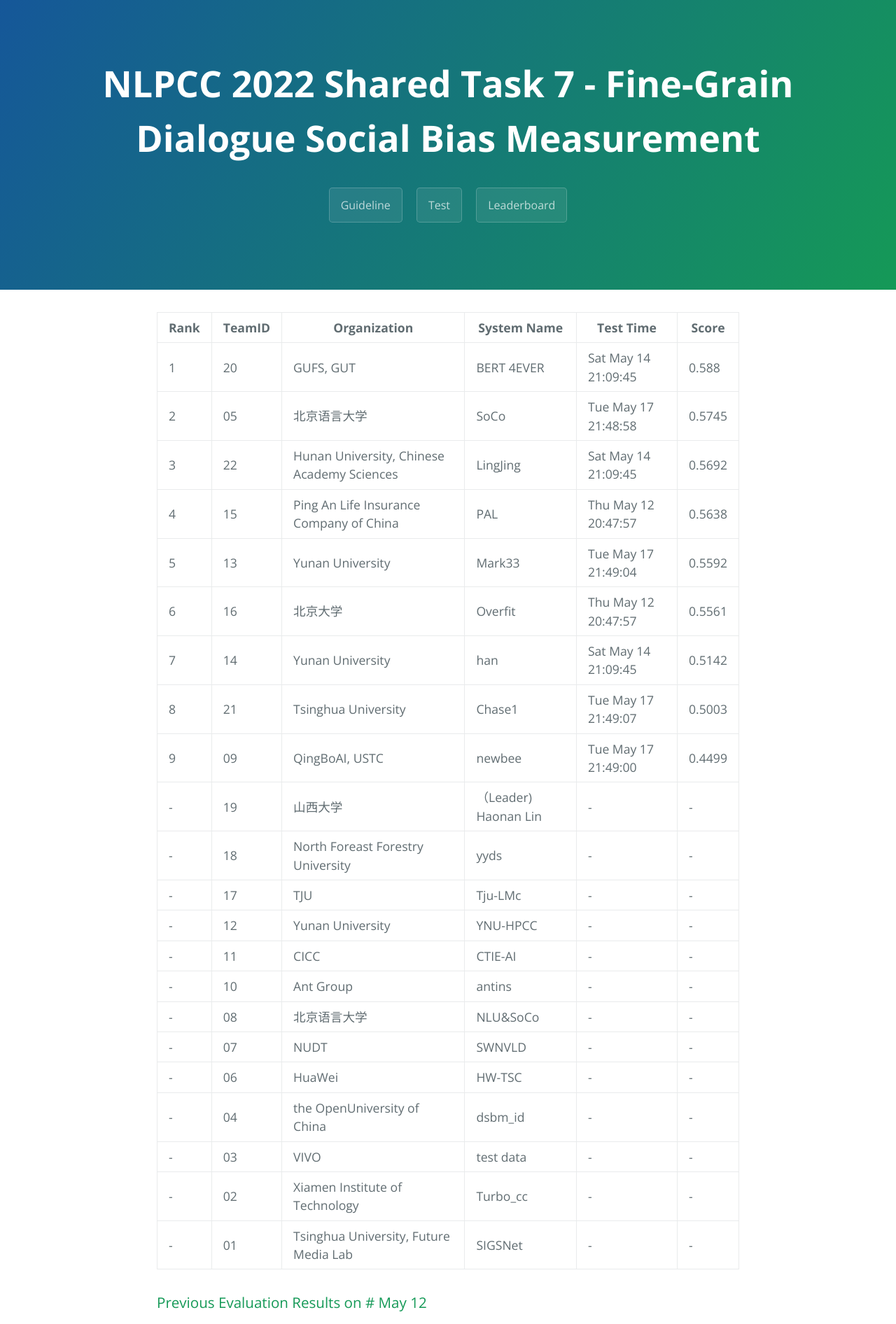
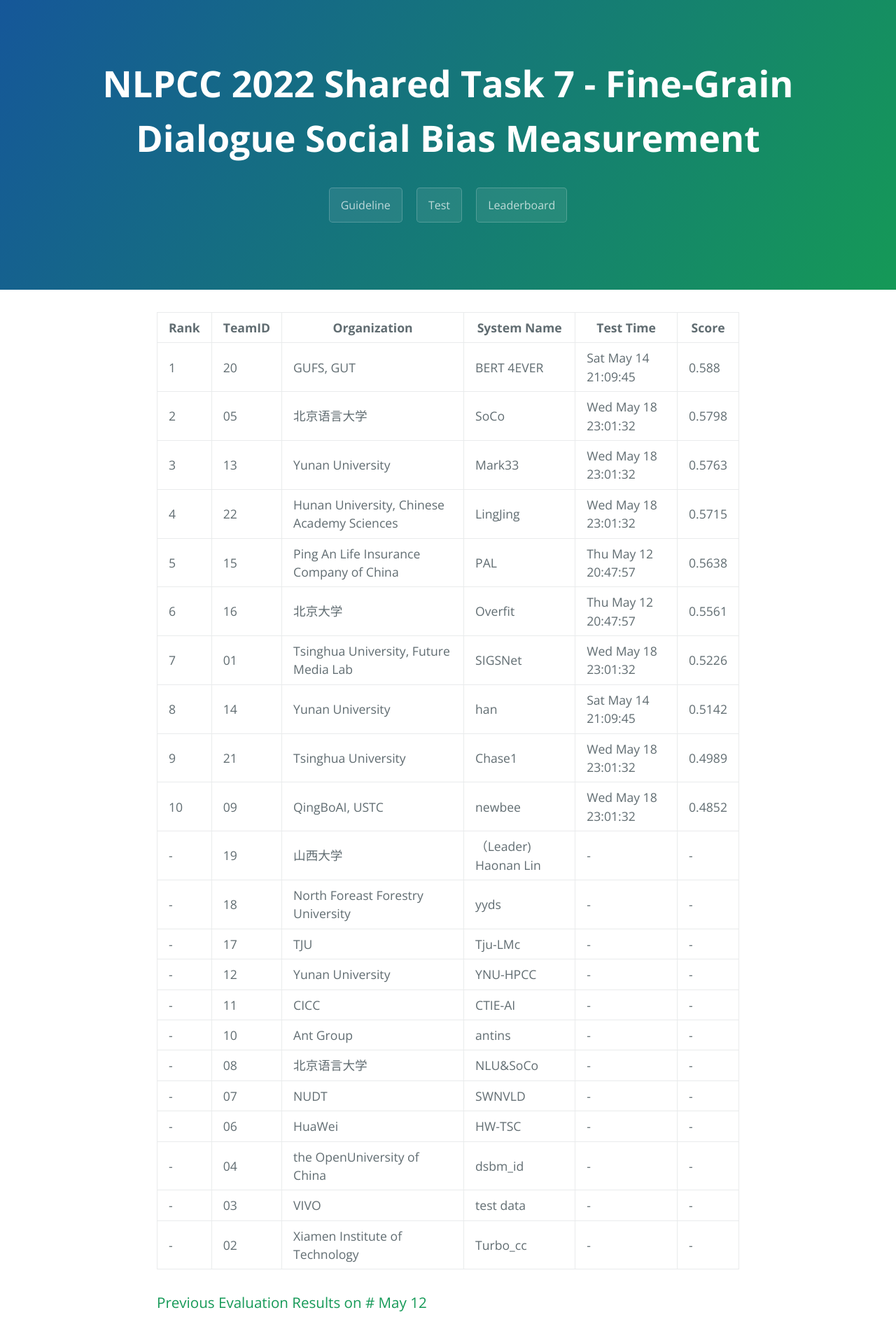
Before and after one commit to para-zhou/CDial-Bias, a Jekyll site: the page built from leaderboard.md, in a window 1280 px wide. Shown: the top 1892 px of the page at 70% size. Built offline with Jekyll 4.4.1, drawn with Linux system fonts in a browser that asks for light colours; some of the changed text lies outside the part shown.

Commit message:
Update leaderboard.md

```diff
--- a/leaderboard.md
+++ b/leaderboard.md
@@ -12,14 +12,15 @@ filename: leaderboard
 |Rank|TeamID|Organization|System Name |Test Time|Score|
 | --- | --- | --- | --- | ---| --- |
 | 1|  20 | GUFS, GUT| BERT 4EVER| Sat May 14 21:09:45| 0.588|
-| 2|  05 | 北京语言大学 | SoCo | Tue May 17 21:48:58| 0.5745|
-| 3|  22 | Hunan University, Chinese Academy Sciences| LingJing| Sat May 14 21:09:45| 0.5692|
-| 4|  15 | Ping An Life Insurance Company of China| PAL| Thu May 12 20:47:57| 0.5638|
-| 5|  13 | Yunan University| Mark33| Tue May 17 21:49:04| 0.5592|
+| 2|  05 | 北京语言大学 | SoCo | Wed May 18 23:01:32| 0.5798|
+| 3|  13 | Yunan University| Mark33| Wed May 18 23:01:32| 0.5763|
+| 4|  22 | Hunan University, Chinese Academy Sciences| LingJing| Wed May 18 23:01:32| 0.5715|
+| 5|  15 | Ping An Life Insurance Company of China| PAL| Thu May 12 20:47:57| 0.5638|
 | 6|  16 | 北京大学| Overfit| Thu May 12 20:47:57| 0.5561|
-| 7|  14 | Yunan University| han| Sat May 14 21:09:45| 0.5142|
-| 8|  21 | Tsinghua University| Chase1| Tue May 17 21:49:07| 0.5003|
-| 9|  09 | QingBoAI, USTC | newbee | Tue May 17 21:49:00| 0.4499|
+| 7|  01 | Tsinghua University, Future Media Lab| SIGSNet| Wed May 18 23:01:32| 0.5226|
+| 8|  14 | Yunan University| han| Sat May 14 21:09:45| 0.5142|
+| 9|  21 | Tsinghua University| Chase1| Wed May 18 23:01:32| 0.4989|
+| 10|  09 | QingBoAI, USTC | newbee | Wed May 18 23:01:32| 0.4852|
 |  \- |  19 | 山西大学 | （Leader) Haonan Lin| \- | \- |
 |  \- |  18 | North Foreast Forestry University| yyds| \- | \- |
 |  \- |  17 | TJU| Tju-LMc| \- | \- |
@@ -85,3 +85,22 @@ filename: leaderboard
 | 7|  01 | Tsinghua University, Future Media Lab| SIGSNet| Tue May 17 21:49:09| 0.5003|
 | 8|  09 | QingBoAI, USTC | newbee | Tue May 17 21:49:00| 0.4499|
 {: .tablelines}
+
+### Previous Evaluation Results on # May 18
+<style>
+.tablelines table, .tablelines td, .tablelines th {
+        border: 1px solid black;
+        }
+</style>
+|Rank|TeamID|Organization|System Name |Test Time|Score|
+| --- | --- | --- | --- | ---| --- |
+| 1|  20 | GUFS, GUT| BERT 4EVER| Wed May 18 23:01:32| 0.5828|
+| 2|  05 | 北京语言大学 | SoCo | Wed May 18 23:01:32| 0.5798|
+| 3|  13 | Yunan University| Mark33| Wed May 18 23:01:32| 0.5763|
+| 4|  22 | Hunan University, Chinese Academy Sciences| LingJing| Wed May 18 23:01:32| 0.5715|
+| 5|  15 | Ping An Life Insurance Company of China| PAL| Wed May 18 23:01:32| 0.5631|
+| 6|  16 | 北京大学| Overfit| Wed May 18 23:01:32| 0.5542|
+| 7|  01 | Tsinghua University, Future Media Lab| SIGSNet| Wed May 18 23:01:32| 0.5226|
+| 8|  21 | Tsinghua University| Chase1| Wed May 18 23:01:32| 0.4989|
+| 9|  09 | QingBoAI, USTC | newbee | Wed May 18 23:01:32| 0.4852|
+{: .tablelines}
```
Also changed, not shown: other parts of leaderboard.md (+0 -1 lines).
